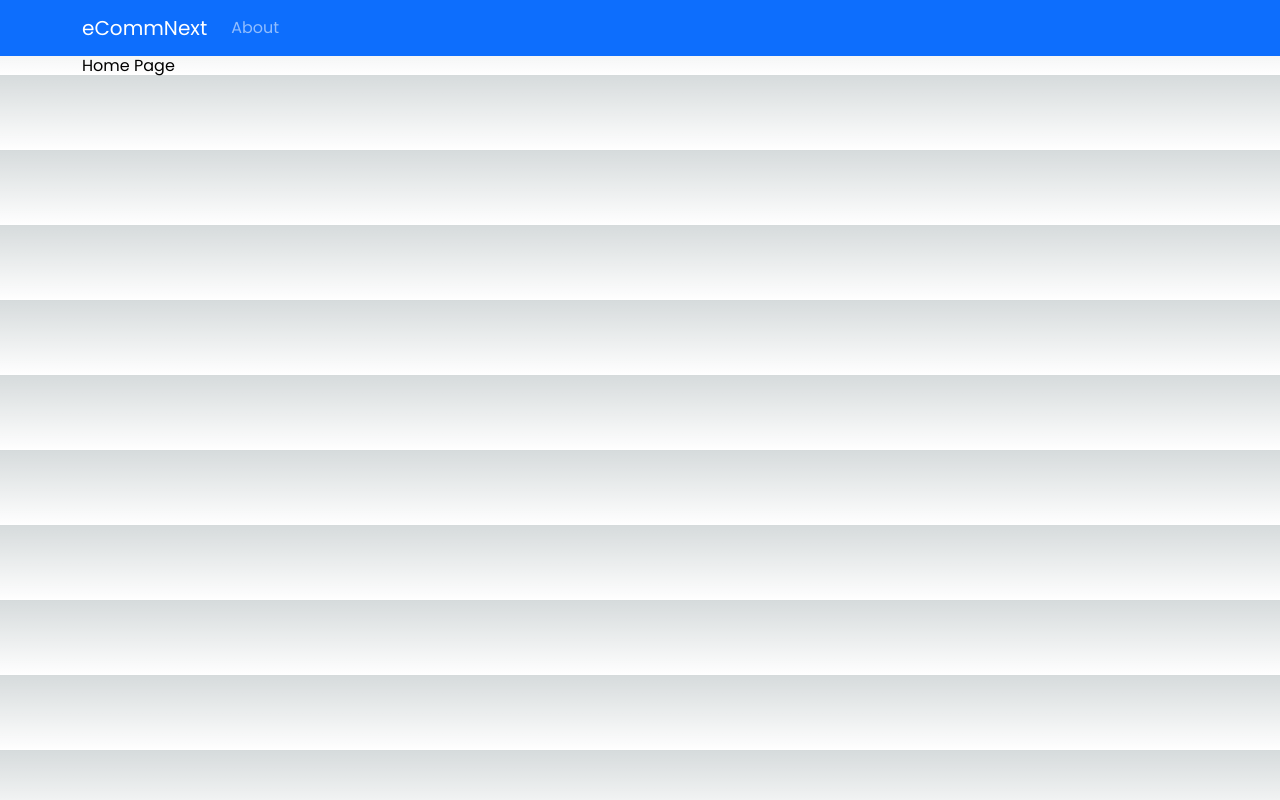
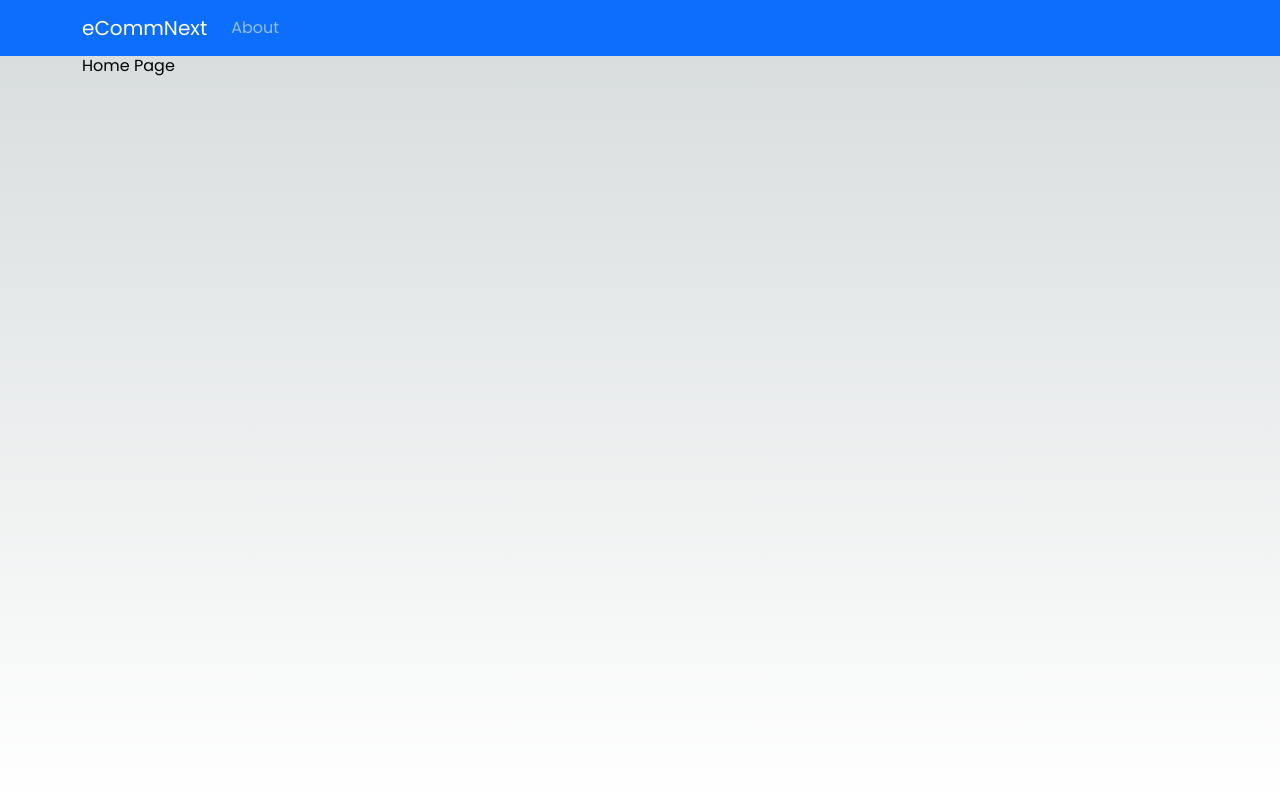
Before and after one commit to jsuci/ecomm-next-14, a Next.js app: page / in a window 1280 px wide. Built offline with nearby package versions, Linux system fonts and the light colour scheme.

Commit message:
update css layout

```diff
--- a/src/app/globals.css
+++ b/src/app/globals.css
@@ -24,6 +24,16 @@ body {
       rgb(var(--background-end-rgb))
     )
     rgb(var(--background-start-rgb));
+  min-height: 100vh;
+  max-width: 100vw;
+}
+
+a {
+  text-decoration: none;
+}
+
+img {
+  background-color: lightblue;
 }
 
 @layer utilities {
```
